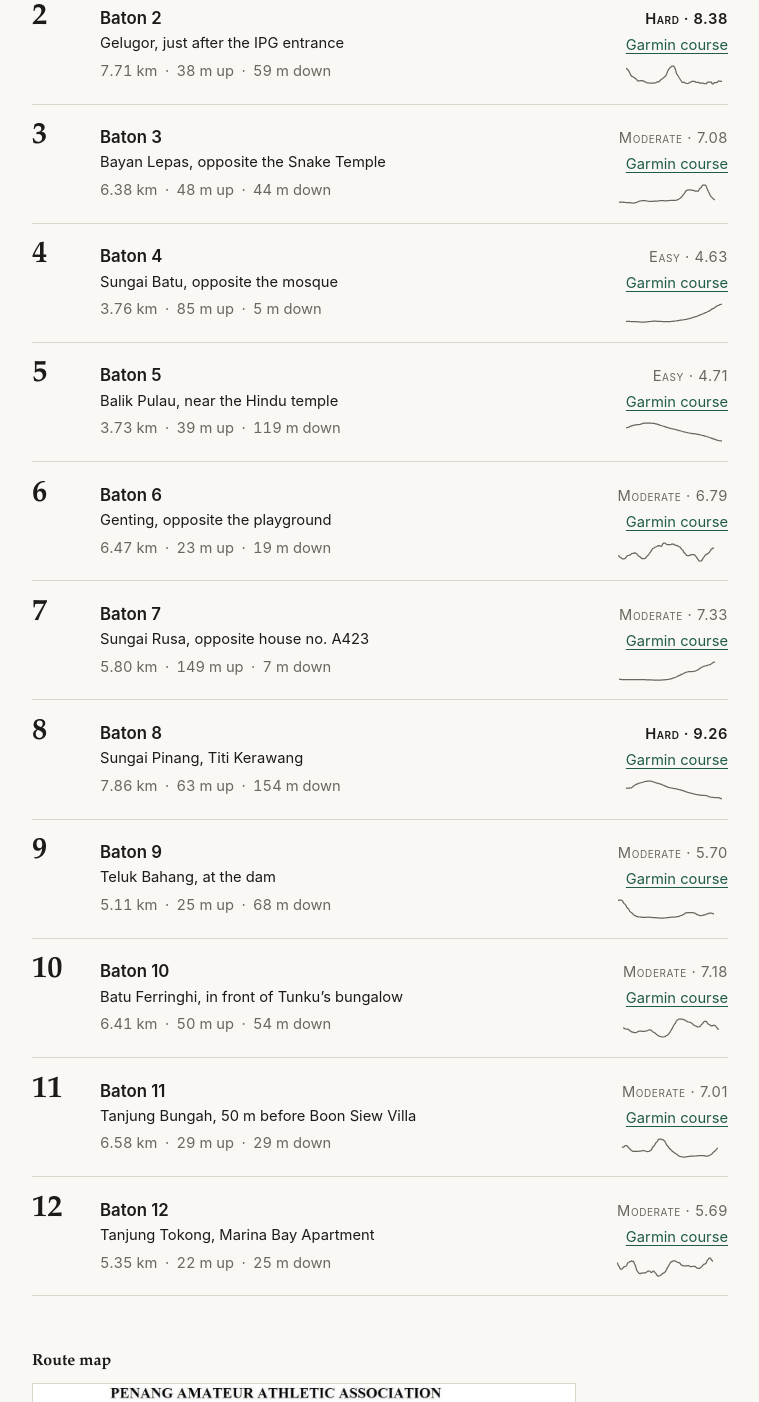
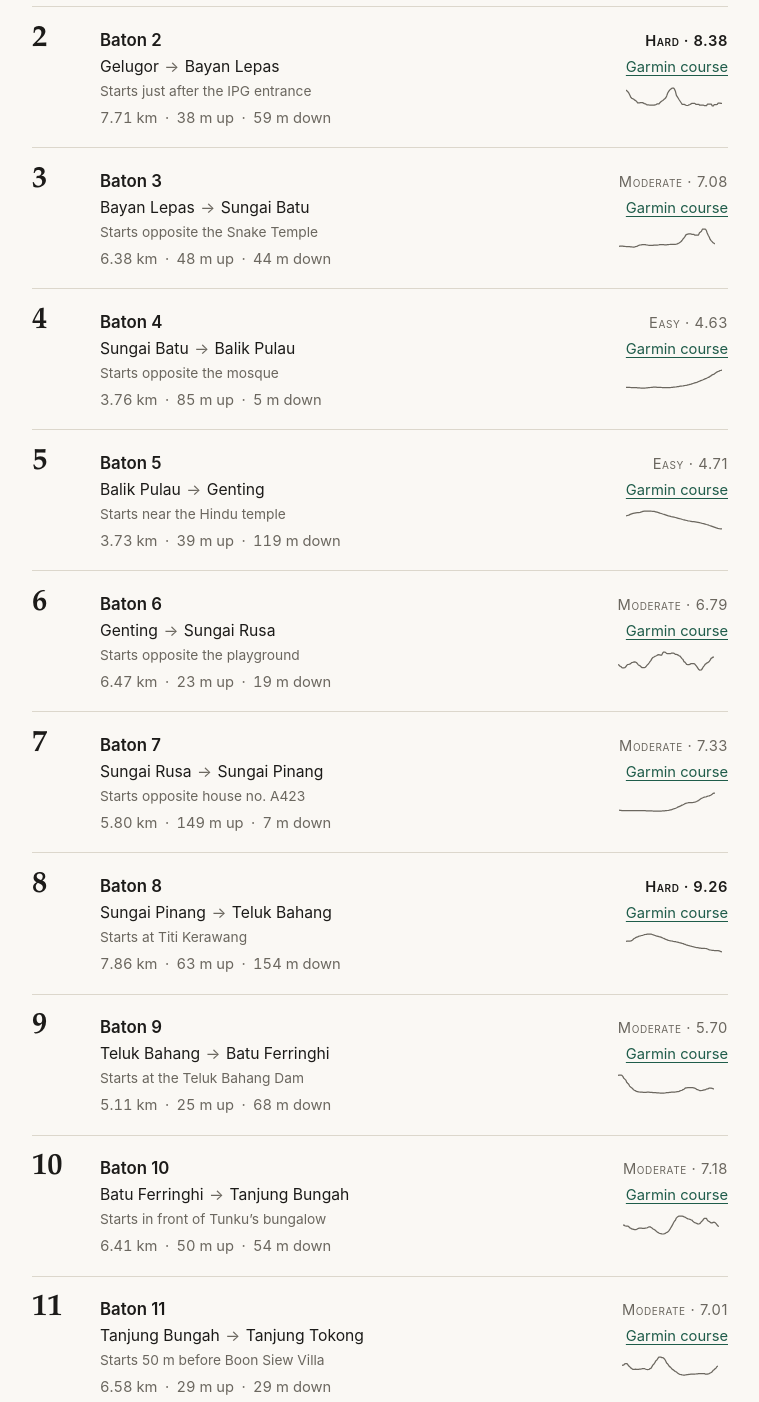
Before and after one commit to kzleong/RITR-dashboard, a plain HTML site: page index.html in a window 1280 px wide. Shown: the part 479-1881 px from the top of the page, without its empty margins (260-1019 px from the left). Drawn offline with Linux system fonts and the light colour scheme.

Commit message:
Update route start and end desciptions

```diff
--- a/index.html
+++ b/index.html
@@ -42,7 +42,10 @@ ol.batons{list-style:none;margin:0;padding:0;border-top:1px solid var(--ink)}
 .sort button:hover{color:var(--ink)}
 .sort button[aria-pressed="true"]{color:var(--ink);border-bottom-color:var(--ink)}
 .sort button:focus-visible,a:focus-visible{outline:2px solid var(--accent);outline-offset:3px}
-.start{margin:.15rem 0 0;font-size:.92rem}
+.route{margin:.2rem 0 0;font-size:.98rem}
+.route .arrow{margin:0 .35em;color:var(--muted)}
+.sr{position:absolute;width:1px;height:1px;overflow:hidden;clip:rect(0 0 0 0);white-space:nowrap}
+.start{margin:.1rem 0 .15rem;font-size:.86rem;color:var(--muted)}
 .map{margin:3.5rem 0 0}
 .map h2{font:600 1rem var(--serif);margin:0 0 .75rem}
 .map img{display:block;width:100%;max-width:34rem;height:auto;border:1px solid var(--rule);background:#fff}
@@ -66,7 +69,7 @@ footer{margin-top:2.5rem;padding-top:1rem;border-top:1px solid var(--rule);font-
 <header>
   <p class="kicker">Route guide</p>
   <h1>Penang Round the Island Relay</h1>
-  <p class="lede">The twelve baton legs, with where each one starts. Each links to its course in Garmin Connect, and the list can be sorted by difficulty.</p>
+  <p class="lede">The twelve baton legs, each with its start and end points. Each links to its course in Garmin Connect, and the list can be sorted by difficulty.</p>
   <p class="summary" id="summary"></p>
 </header>
 
@@ -106,19 +109,19 @@ function spark(profile, label){
   return '<svg class="spark" viewBox="0 0 '+w+' '+h+'" role="img" aria-label="'+label+'"><polyline points="'+pts+'" fill="none" stroke="currentColor" stroke-width="1.25" stroke-linejoin="round"/></svg>';
 }
 
-const starts = {
-  1:'Esplanade (start and finish)',
-  2:'Gelugor, just after the IPG entrance',
-  3:'Bayan Lepas, opposite the Snake Temple',
-  4:'Sungai Batu, opposite the mosque',
-  5:'Balik Pulau, near the Hindu temple',
-  6:'Genting, opposite the playground',
-  7:'Sungai Rusa, opposite house no. A423',
-  8:'Sungai Pinang, Titi Kerawang',
-  9:'Teluk Bahang, at the dam',
-  10:'Batu Ferringhi, in front of Tunku\u2019s bungalow',
-  11:'Tanjung Bungah, 50 m before Boon Siew Villa',
-  12:'Tanjung Tokong, Marina Bay Apartment'
+const legs = {
+  1:  {from:'Esplanade',        to:'Gelugor',          note:'Race start'},
+  2:  {from:'Gelugor',          to:'Bayan Lepas',      note:'Starts just after the IPG entrance'},
+  3:  {from:'Bayan Lepas',      to:'Sungai Batu',      note:'Starts opposite the Snake Temple'},
+  4:  {from:'Sungai Batu',      to:'Balik Pulau',      note:'Starts opposite the mosque'},
+  5:  {from:'Balik Pulau',      to:'Genting',          note:'Starts near the Hindu temple'},
+  6:  {from:'Genting',          to:'Sungai Rusa',      note:'Starts opposite the playground'},
+  7:  {from:'Sungai Rusa',      to:'Sungai Pinang',    note:'Starts opposite house no. A423'},
+  8:  {from:'Sungai Pinang',    to:'Teluk Bahang',     note:'Starts at Titi Kerawang'},
+  9:  {from:'Teluk Bahang',     to:'Batu Ferringhi',   note:'Starts at the Teluk Bahang Dam'},
+  10: {from:'Batu Ferringhi',   to:'Tanjung Bungah',   note:'Starts in front of Tunku\u2019s bungalow'},
+  11: {from:'Tanjung Bungah',   to:'Tanjung Tokong',   note:'Starts 50 m before Boon Siew Villa'},
+  12: {from:'Tanjung Tokong',   to:'Esplanade',        note:'Starts at Marina Bay Apartment \u00b7 race finish'}
 };
 
 const total = routes.reduce((s, r) => s + r.distance_km, 0);
@@ -138,7 +141,8 @@ function render(){
     return '<li class="baton">'
       + '<div class="num">' + r.baton + '</div>'
       + '<div class="main"><h2>Baton ' + r.baton + '</h2>'
-      + '<p class="start">' + starts[r.baton] + '</p>'
+      + '<p class="route">' + legs[r.baton].from + '<span class="arrow" aria-hidden="true">\u2192</span><span class="sr"> to </span>' + legs[r.baton].to + '</p>'
+      + '<p class="start">' + legs[r.baton].note + '</p>'
       + '<p class="facts"><span>' + r.distance_km.toFixed(2) + ' km</span><span>' + r.gain_m + ' m up</span><span>' + r.loss_m + ' m down</span></p></div>'
       + '<div class="side"><span class="diff' + (r.difficulty === 'Hard' ? ' hard' : '') + '">' + r.difficulty + ' \u00b7 ' + r.score.toFixed(2) + '</span>'
       + '<a href="' + r.url + '" target="_blank" rel="noopener">Garmin course</a>'
```
Also changed, not shown: 1 other file.
